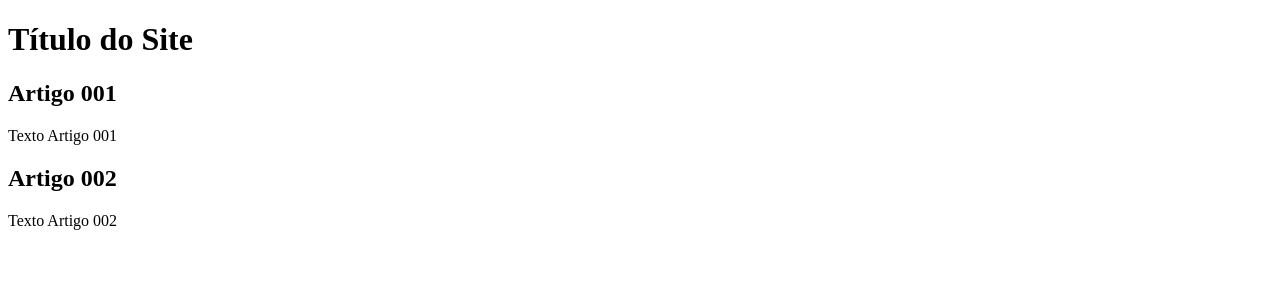
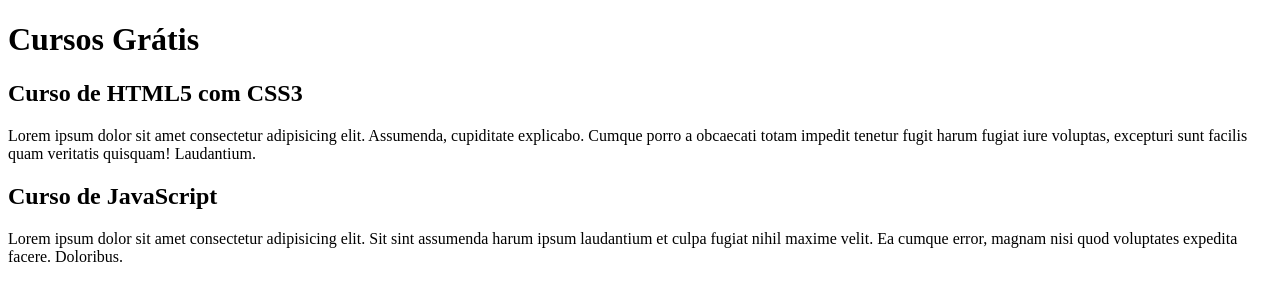
Before and after one commit to reynald-durans/projeto-site, a plain HTML site: page index.html in a window 1280 px wide. Drawn offline with Linux system fonts and the light colour scheme.

Commit message:
Comecei a escrever o conteúdo

```diff
--- a/index.html
+++ b/index.html
@@ -9,15 +9,15 @@
 <body>
     <main>
         <header>
-            <h1>Título do Site</h1>
+            <h1>Cursos Grátis</h1>
         </header>
         <article>
-            <h2>Artigo 001</h2>
-            <p>Texto Artigo 001</p>
+            <h2>Curso de HTML5 com CSS3</h2>
+            <p>Lorem ipsum dolor sit amet consectetur adipisicing elit. Assumenda, cupiditate explicabo. Cumque porro a obcaecati totam impedit tenetur fugit harum fugiat iure voluptas, excepturi sunt facilis quam veritatis quisquam! Laudantium.</p>
         </article>
         <article>
-            <h2>Artigo 002</h2>
-            <p>Texto Artigo 002</p>
+            <h2>Curso de JavaScript</h2>
+            <p>Lorem ipsum dolor sit amet consectetur adipisicing elit. Sit sint assumenda harum ipsum laudantium et culpa fugiat nihil maxime velit. Ea cumque error, magnam nisi quod voluptates expedita facere. Doloribus.</p>
         </article>
     </main>
 </body>
```
